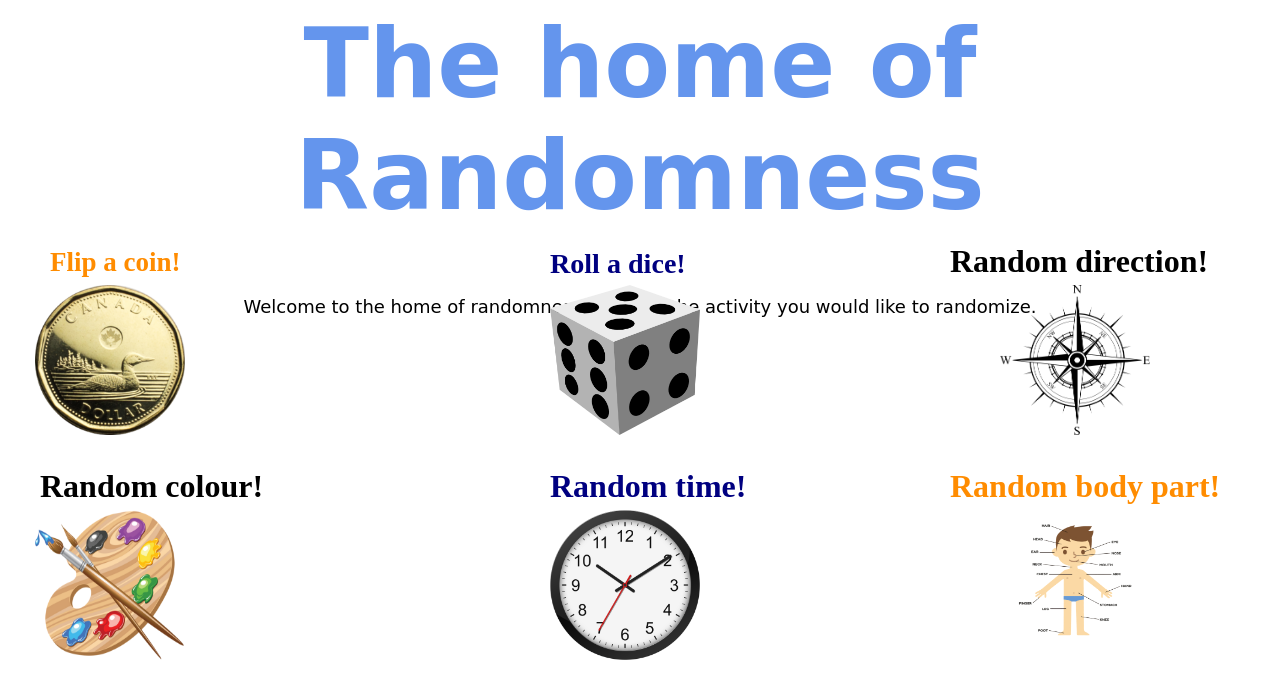
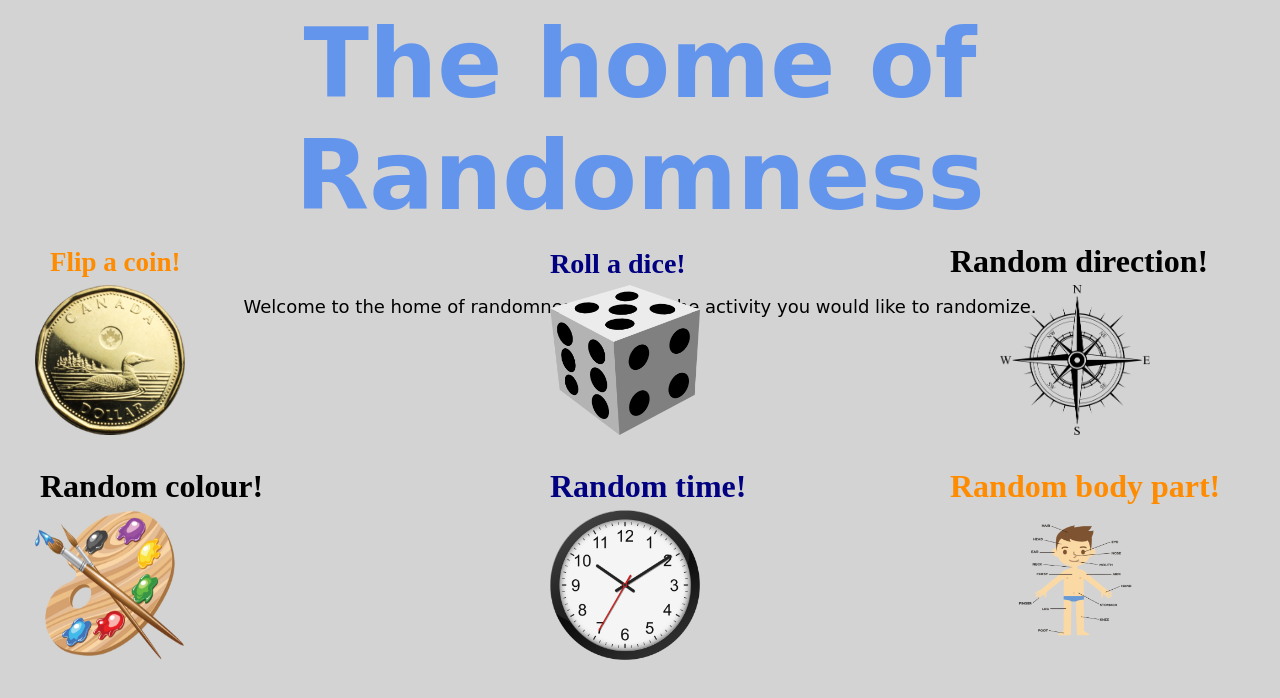
Before and after one commit to odogopog/y10web, a plain HTML site: page index.html in a window 1280 px wide. Drawn offline with Linux system fonts and the light colour scheme.

Commit message:
background

```diff
--- a/index.html
+++ b/index.html
@@ -1,4 +1,10 @@
 <html>
+    <style>
+        body {
+    background-color: #D3D3D3;
+}
+
+    </style>
 
     <style>
         #Coin {font-family: serif;
```
